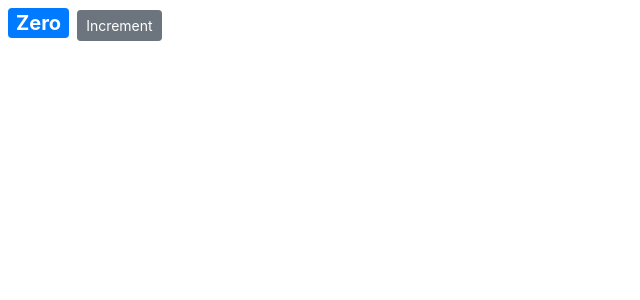
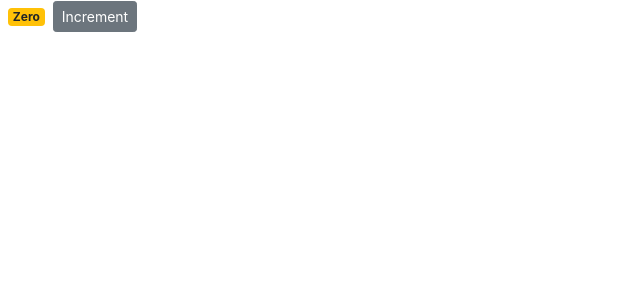
Before and after one commit to HeinnWaiHtet/counter-app, a React (Create React App) app: page / in a window 1280 px wide. Shown: the top 300 px of the page, without its empty margins (0-640 px from the left). Built offline with nearby package versions, Linux system fonts and the light colour scheme.

Commit message:
add rendering class dynamic in counter.jsx

```diff
--- a/src/components/counter.jsx
+++ b/src/components/counter.jsx
@@ -5,15 +5,12 @@
         count : 0,
     };
 
-    styles = {
-        fontSize : 20,
-        fontWeight : "bold",
-    };
+
 
     render() {
         return (
         <div>
-            <span style={this.styles} className="badge badge-primary m-2">{this.formatCount()}</span>
+            <span className={this.getBadgeClasses()}>{this.formatCount()}</span>
             <button className="btn btn-secondary btn-sm">Increment</button>
         </div>);
     }
@@ -22,6 +19,12 @@
         const {count} = this.state;
         return count === 0 ? "Zero" : count;
     }
+
+    getBadgeClasses(){
+        let classes = "badge m-2 badge-";
+        classes += this.state.count === 0 ? "warning" : "primary";
+        return classes;
+    }
 }
 
 export default Counter;
```
